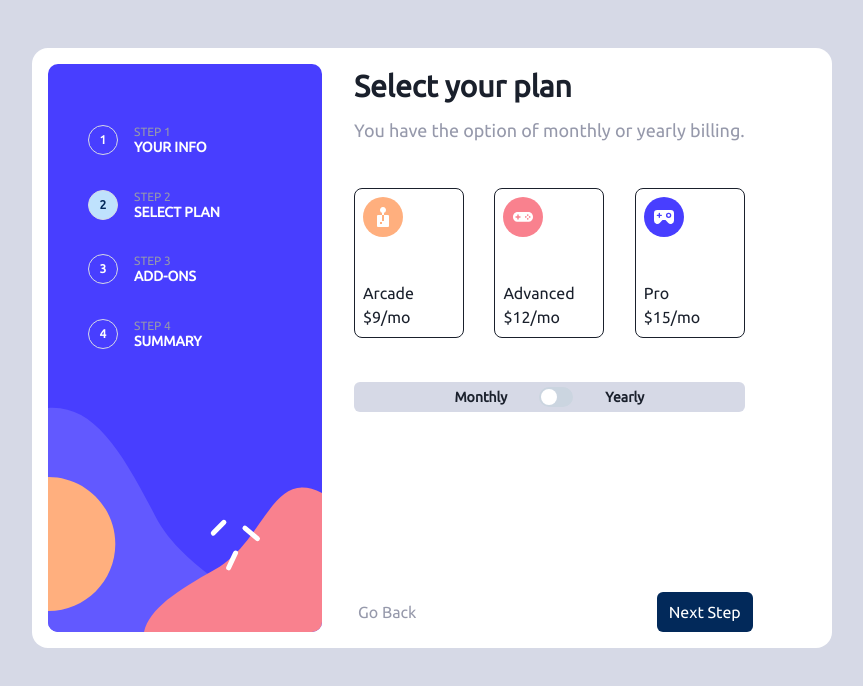
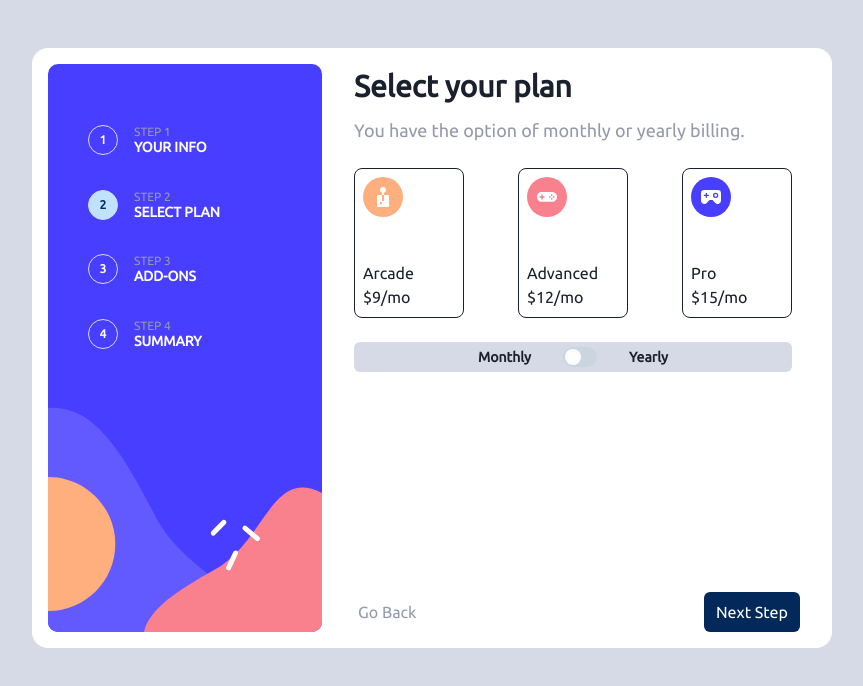
Before and after one commit to builtbyjosh/multi-step-form, a React (Create React App) app: page / in a window 1280 px wide. Both pictures are taken after typing "Sample", "name@example.com", "5551234" into the empty fields and a click on the button "Next Step". Shown: the top 686 px of the page, without its empty margins (208-1071 px from the left). Built offline with nearby package versions, Linux system fonts and the light colour scheme.

Commit message:
fix form container width

```diff
--- a/src/App.js
+++ b/src/App.js
@@ -4,7 +4,7 @@ import FormContainer from './components/FormContainer';
 
 function App() {
   return (
-    <Box h={'100vh'}>
+    <Box h={'100vh'} w={'100%'}>
       <Stack
         direction={{ base: 'column', md: 'row' }}
         p={{ base: 0, md: 4 }}
@@ -27,7 +27,7 @@ function App() {
           mt={{ base: -20, md: 0 }}
           mb={{ base: '150px', md: 'unset' }}
           zIndex={{ base: 'auto', md: 1 }}
-          maxW={'100%'}
+          w={'100%'}
         >
           <FormContainer />
         </Box>
--- a/src/components/AddOns.js
+++ b/src/components/AddOns.js
@@ -65,7 +65,6 @@ const CheckBoxAddOn = ({ addOnDetails, handleCheckBoxChange }) => {
   return (
     <Box
       p={{ base: 2, md: 6 }}
-      w={'100%'}
       border="1px"
       rounded="lg"
       borderColor={isChecked ? 'purplish-blue' : 'light-gray'}
--- a/src/components/FormContainer.js
+++ b/src/components/FormContainer.js
@@ -41,17 +41,17 @@ const FormContainer = () => {
     <Box
       px={{ base: 'unset', md: 6 }}
       h={{ base: 'unset', md: '100%' }}
-      mx={'auto'}
-      maxW={'100%'}
+      w={'100%'}
       position={'relative'}
     >
       <form onSubmit={handleSubmit(handleNextStep)}>
-        {formStep === 1 && <PersonalInfoForm />}
-        {formStep === 2 && <PlanSelectForm />}
-        {formStep === 3 && <AddOns />}
-        {formStep === 4 && <FinishingUp />}
-        {formStep === 5 && <ThankYou />}
-
+        <Box w={'full'}>
+          {formStep === 1 && <PersonalInfoForm />}
+          {formStep === 2 && <PlanSelectForm />}
+          {formStep === 3 && <AddOns />}
+          {formStep === 4 && <FinishingUp />}
+          {formStep === 5 && <ThankYou />}
+        </Box>
         {formStep < 5 && (
           <Box
             position={{ base: 'fixed', md: 'absolute' }}
--- a/src/components/PlanSelectForm.js
+++ b/src/components/PlanSelectForm.js
@@ -43,7 +43,6 @@ const PlanSelectForm = () => {
       </Stack>
       <Stack
         direction={{ base: 'column', md: 'row' }}
-        my={5}
         justify={'space-between'}
       >
         {billing.map((plan, index) => (
@@ -59,7 +58,6 @@ const PlanSelectForm = () => {
       </Stack>
       <Stack
         direction={'row'}
-        w={'100%'}
         h={'30px'}
         align={'center'}
         justify={'center'}
@@ -68,6 +66,7 @@ const PlanSelectForm = () => {
         fontWeight={'bold'}
         spacing={8}
         rounded={'md'}
+        mb={5}
       >
         <Text>Monthly</Text>
         <Switch isChecked={isYearly} onChange={() => setIsYearly(!isYearly)} />
```
